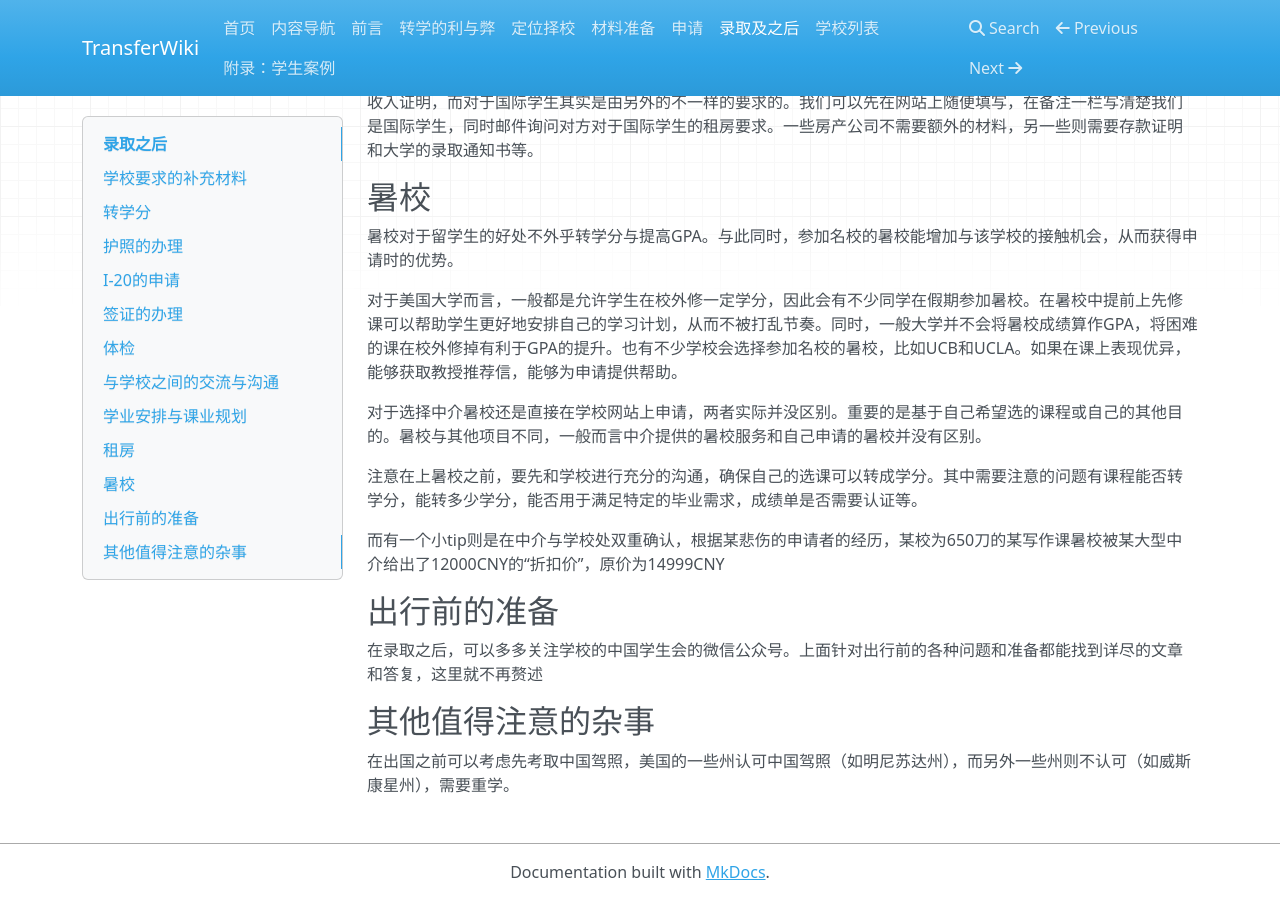
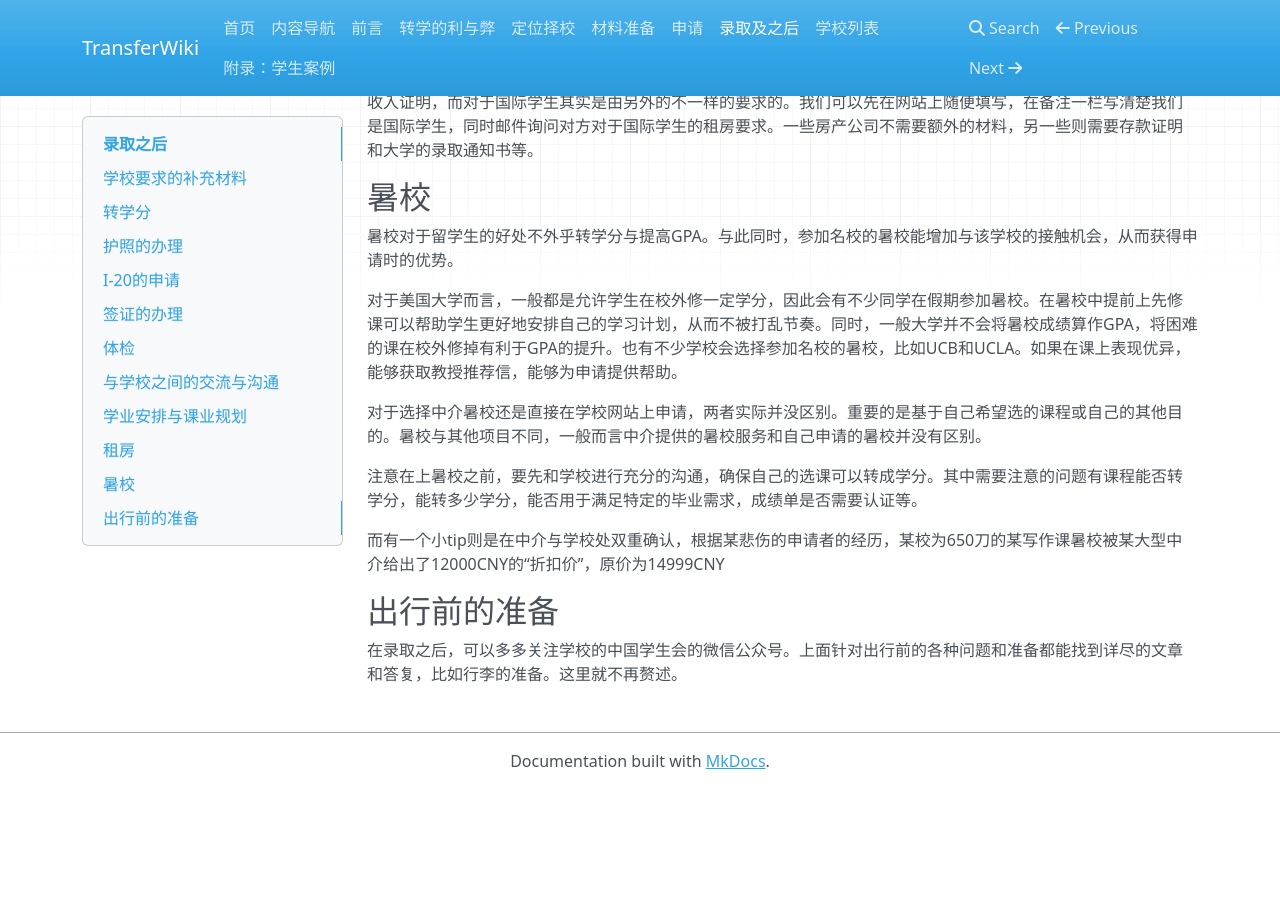
Before and after one commit to SihanXU/TransferWiki, an MkDocs documentation site: the page built from docs/admit.md, in a window 1280 px wide and 900 px high, scrolled down 3609 px. Built offline with MkDocs 1.6.1, drawn with Linux system fonts in a browser that asks for light colours; nearby versions of some CDN libraries; after the commit the page ends 4398 px from its top, so only the background shows below that.

Commit message:
Update admit.md

```diff
--- a/docs/admit.md
+++ b/docs/admit.md
@@ -133,8 +133,4 @@ F-1签证是最常见的学生签证类型。如果您希望在获得美国政
 
 ## 出行前的准备
 
-在录取之后，可以多多关注学校的中国学生会的微信公众号。上面针对出行前的各种问题和准备都能找到详尽的文章和答复，这里就不再赘述
-
-## 其他值得注意的杂事
-
-在出国之前可以考虑先考取中国驾照，美国的一些州认可中国驾照（如明尼苏达州），而另外一些州则不认可（如威斯康星州），需要重学。
+在录取之后，可以多多关注学校的中国学生会的微信公众号。上面针对出行前的各种问题和准备都能找到详尽的文章和答复，比如行李的准备。这里就不再赘述。
```
